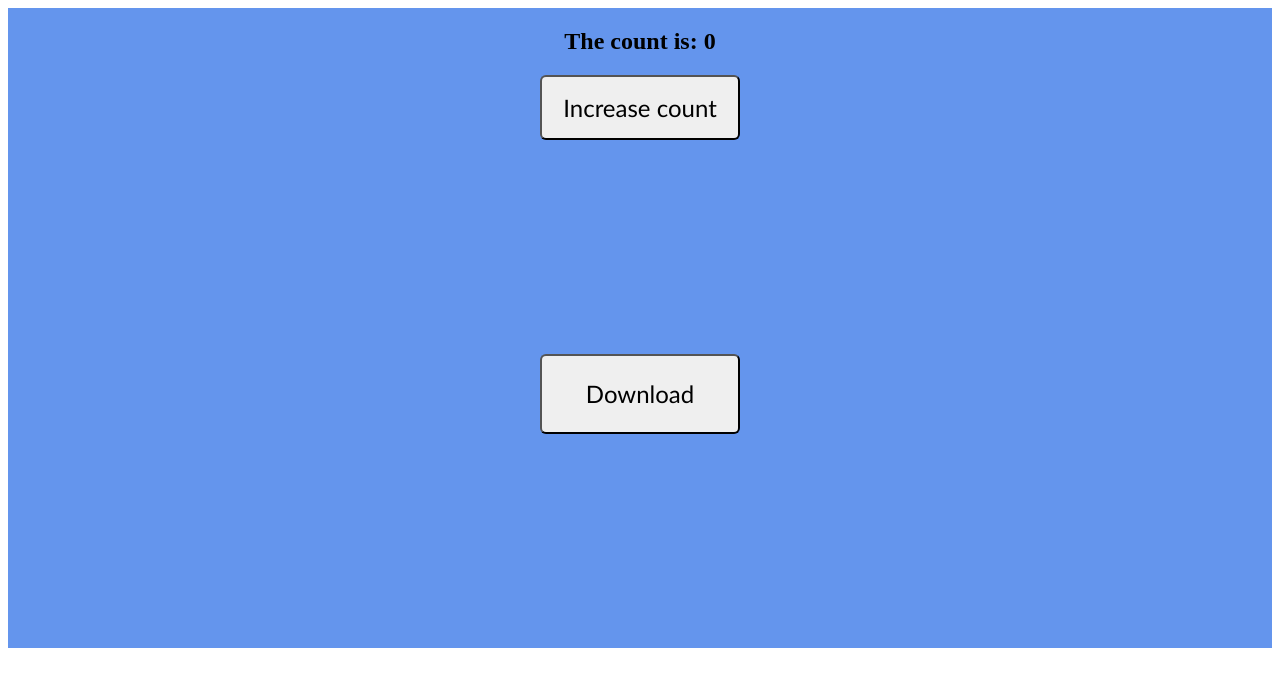
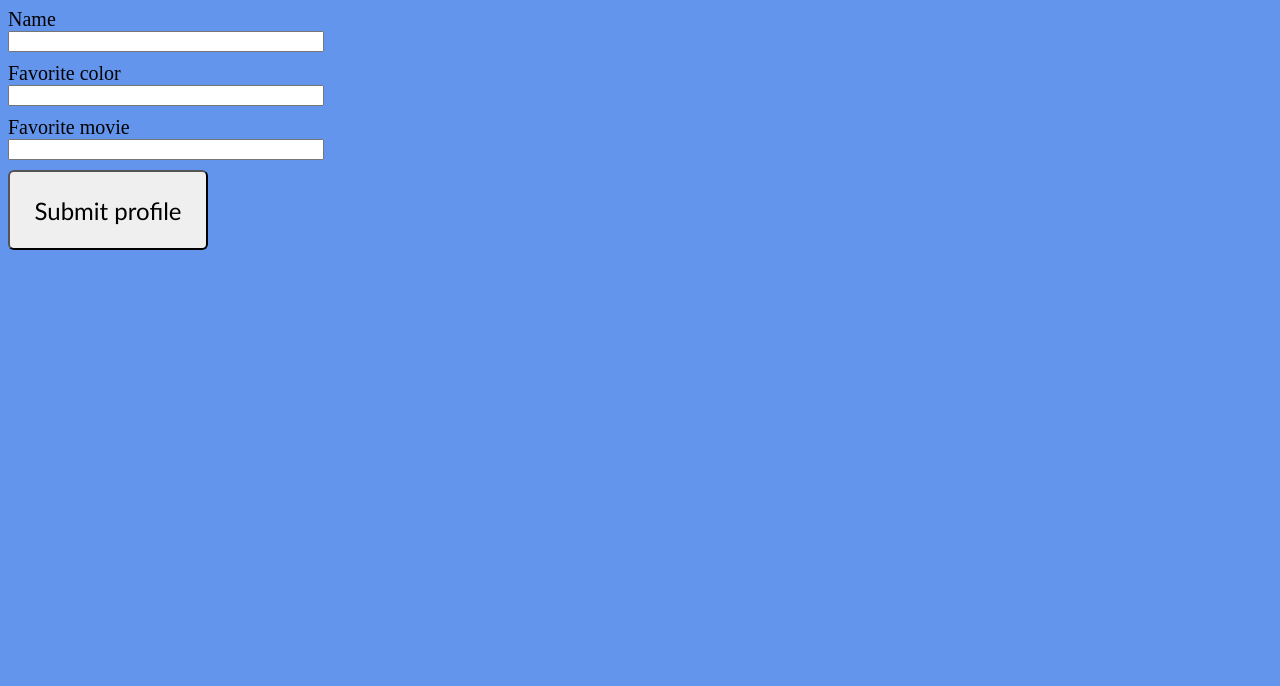
Before and after one commit to ayerest/goodbye-usestate, a React (Create React App) app: page / in a window 1280 px wide. Shown: the top 686 px of the page. Built offline with nearby package versions, Linux system fonts and the light colour scheme.

Commit message:
delete unused example

```diff
--- a/src/App.css
+++ b/src/App.css
@@ -1,3 +1,7 @@
+body {
+  background: cornflowerblue;
+}
+
 .container {
   display: flex;
   flex-direction: column;
@@ -15,7 +19,7 @@
   font-family: 'Gill Sans', 'Gill Sans MT', Calibri, 'Trebuchet MS', sans-serif
 }
 
-.formContainer {
+.form {
   display: flex;
   flex-direction: column;
   font-size: 20px;
--- a/src/App.tsx
+++ b/src/App.tsx
@@ -4,7 +4,6 @@ import { ReactQueryDevtools } from '@tanstack/react-query-devtools'
 import Counter from './Counter/Counter.tsx';
 import BuyCard from './BuyCard/BuyCard.tsx';
 import Todo from './Todo/Todo.tsx';
-import Todo4 from './Todo/TodoServer.tsx';
 import ProfileForm from './ProfileForm/ProfileForm.tsx';
 
 const queryClient = new QueryClient({ defaultOptions: { queries: { retry: false} }})
@@ -13,10 +12,10 @@ const App = () => {
   return (
     <div>
       <QueryClientProvider client={queryClient}>
-      <Counter />
+      {/* <Counter /> */}
       {/* <BuyCard /> */}
       {/* <Todo /> */}
-      {/* <ProfileForm /> */}
+      <ProfileForm />
       <ReactQueryDevtools initialIsOpen={false} />
       </QueryClientProvider>
     </div>
--- a/src/ProfileForm/ProfileForm.tsx
+++ b/src/ProfileForm/ProfileForm.tsx
@@ -23,8 +23,8 @@ const ProfileForm1 = () => {
     console.log(data, "Form body for request")
   }
   return (
-    <div >
-    <form action={handleSubmitForm} className="formContainer">
+    <div className="formContainer">
+    <form onSubmit={handleSubmitForm} className="form" >
       <label className="label">
         Name
         <input type="text" onChange={(e) => setName(e.target.value)} value={name} />
@@ -51,8 +51,8 @@ const ProfileForm2 = () => {
     console.log("Form data here: ", data)
   }
   return (
-    <div >
-    <form onSubmit={handleSubmitForm} className="formContainer">
+    <div className="formContainer">
+    <form onSubmit={handleSubmitForm} className="form" >
       <label htmlFor="name" className="label">
         Name
         <input type="text" name="name" id="name" />
@@ -71,5 +71,5 @@ const ProfileForm2 = () => {
   )
 }
 
-// export default ProfileForm1;
-export default ProfileForm2;
+export default ProfileForm1;
+// export default ProfileForm2;
--- a/src/Todo/fetchTodos.ts
+++ b/src/Todo/fetchTodos.ts
@@ -14,7 +14,6 @@ export const delay = async (delay = 1000, callback = () => {}) => {
 export const fetchTodos = async (): Promise<Array<TodoItem>> => {
   await delay(2000, () => {});
   const shouldThrowError = Math.random() * 100 > 65;
-  console.log(shouldThrowError)
   if (shouldThrowError) {
     throw new Error('Error loading TODOs!!')
   }
```
Also changed, not shown: src/Todo/Todo.tsx (+5 -5 lines), src/Todo/TodoServer.tsx (deleted, +0 -22 lines).
